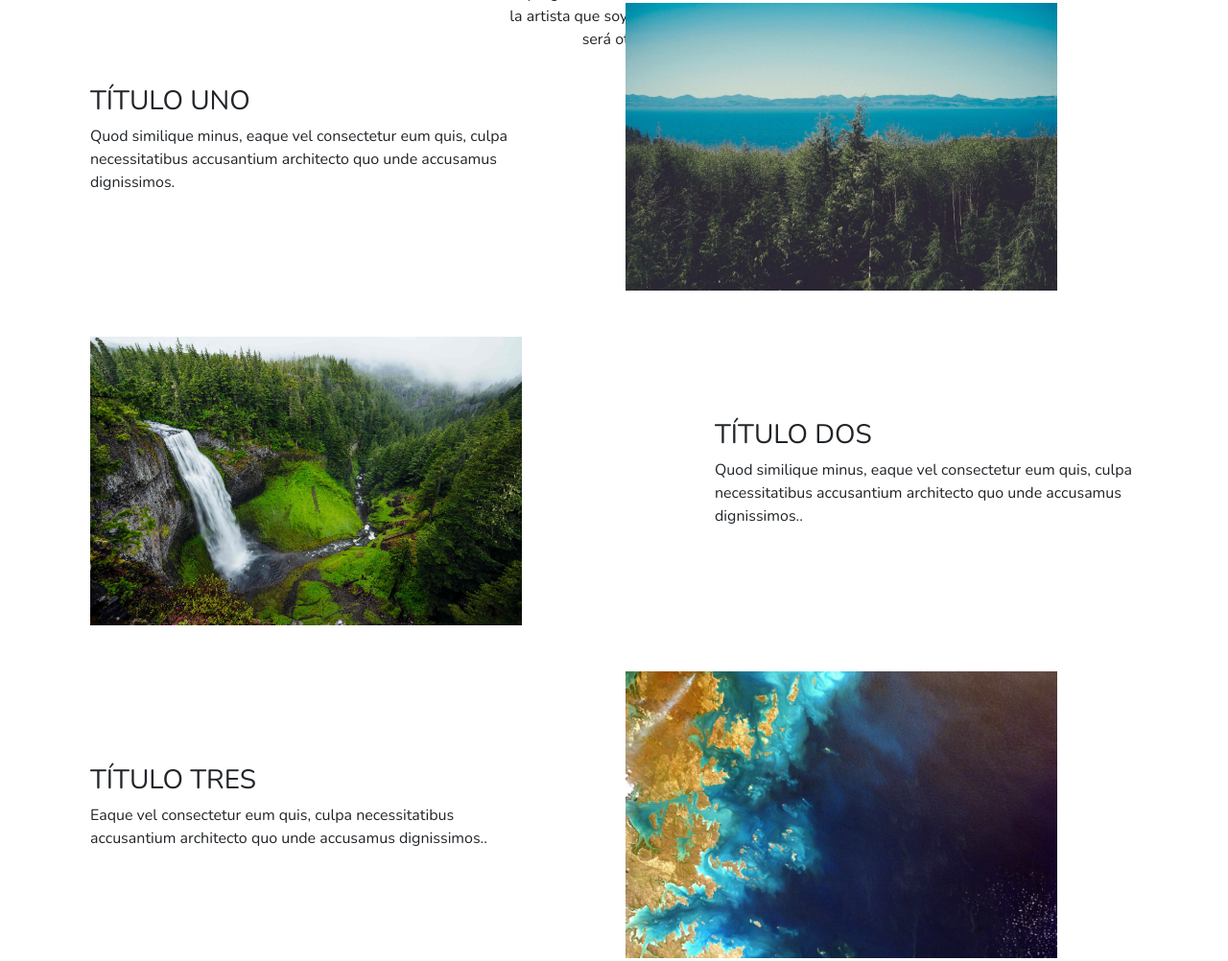
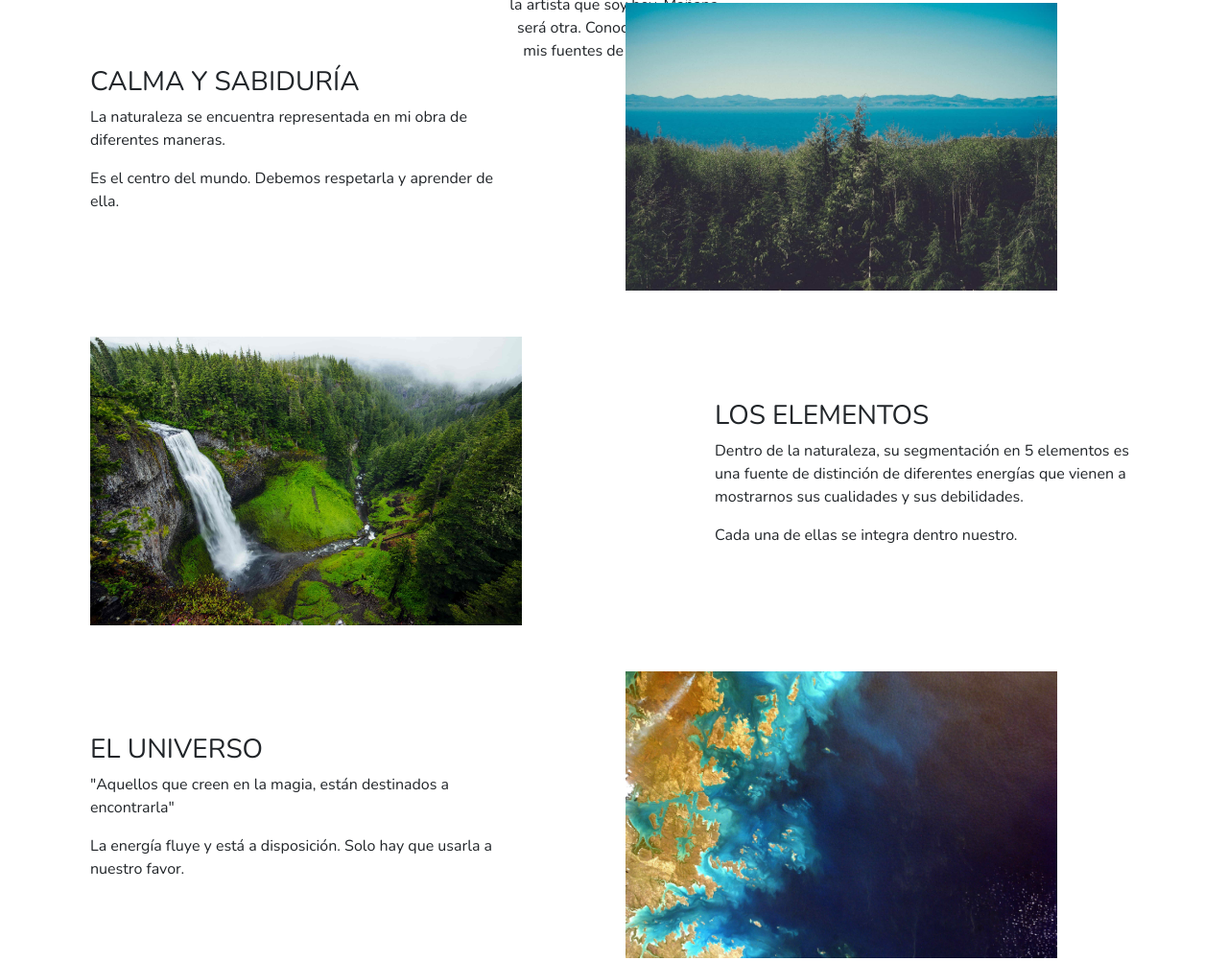
Before and after one commit to dalivainer/proyecto-coder, a website: page index.html in a window 1280 px wide. Shown: the part 931-1933 px from the top of the page at 96% size. Drawn offline with nearby package versions, Linux system fonts and the light colour scheme.

Commit message:
index content changes

```diff
--- a/index.html
+++ b/index.html
@@ -51,7 +51,7 @@
             <section class="intro">
                 <div>
                     <h2>ARTISTA VISUAL</h2>
-                    <p>Soy una artista visual en formación. Algunos dirían: Amateur. Y amateur significa: [persona] Que practica por placer una actividad. Muchas veces son los amateur quienes hacen grandes cambios y generan grandes obras -en todas las áreas-. Así que, respetando mi proceso -work in progress- los invito a visitar la artista que soy hoy. Mañana será otra.</p>
+                    <p>Soy una artista visual en formación. Algunos dirían: Amateur. Y amateur significa: [persona] Que practica por placer una actividad. Muchas veces son los amateur quienes hacen grandes cambios y generan grandes obras -en todas las áreas-. Así que, respetando mi proceso -work in progress- los invito a visitar la artista que soy hoy. Mañana será otra. Conocé más sobre mis fuentes de inspiración.</p>
                 </div>
             </section>
             <!-- Galería -->
@@ -60,10 +60,9 @@
                 <div class="container">
                 <div class="row justify-content-between align-items-center g-4 mb-5">
                   <div class="col-md-5">
-                    <h3>TÍTULO UNO</h3>
-                    <p>
-                        Quod similique minus, eaque vel consectetur eum quis, culpa necessitatibus accusantium architecto quo unde accusamus dignissimos.
-                    </p>
+                    <h3>CALMA Y SABIDURÍA</h3>
+                    <p>La naturaleza se encuentra representada en mi obra de diferentes maneras.</p>
+                    <p>Es el centro del mundo. Debemos respetarla y aprender de ella.</p>
                   </div>
                   <div class="col-md-6">
                     <img class="fotos-home" src="media/mountain-home.jpg" alt="montaña">
@@ -74,8 +73,9 @@
                 <div class="container">
                 <div class="row justify-content-between align-items-center g-4 mb-5">
                   <div class="col-md-5 order-md-2">
-                    <h3>TÍTULO DOS</h3>
-                    <p>Quod similique minus, eaque vel consectetur eum quis, culpa necessitatibus accusantium architecto quo unde accusamus dignissimos..</p>
+                    <h3>LOS ELEMENTOS</h3>
+                    <p>Dentro de la naturaleza, su segmentación en 5 elementos es una fuente de distinción de diferentes energías que vienen a mostrarnos sus cualidades y sus debilidades.</p>
+                    <p>Cada una de ellas se integra dentro nuestro.</p>
                   </div>
                   <div class="col-md-6 order-md-1">
                     <img class="fotos-home" src="media/waterfall-home.jpg" alt="waterfall">
@@ -86,8 +86,9 @@
                 <div class="container">
                 <div class="row justify-content-between align-items-center g-4 mb-5">
                     <div class="col-md-5">
-                      <h3>TÍTULO TRES</h3>
-                      <p>Eaque vel consectetur eum quis, culpa necessitatibus accusantium architecto quo unde accusamus dignissimos..</p>
+                      <h3>EL UNIVERSO</h3>
+                      <p>"Aquellos que creen en la magia, están destinados a encontrarla"</p>
+                      <p>La energía fluye y está a disposición. Solo hay que usarla a nuestro favor.</p>
                     </div>
                     <div class="col-md-6">
                         <img class="fotos-home" src="media/nasa-home.jpg" alt="nasa">
```
